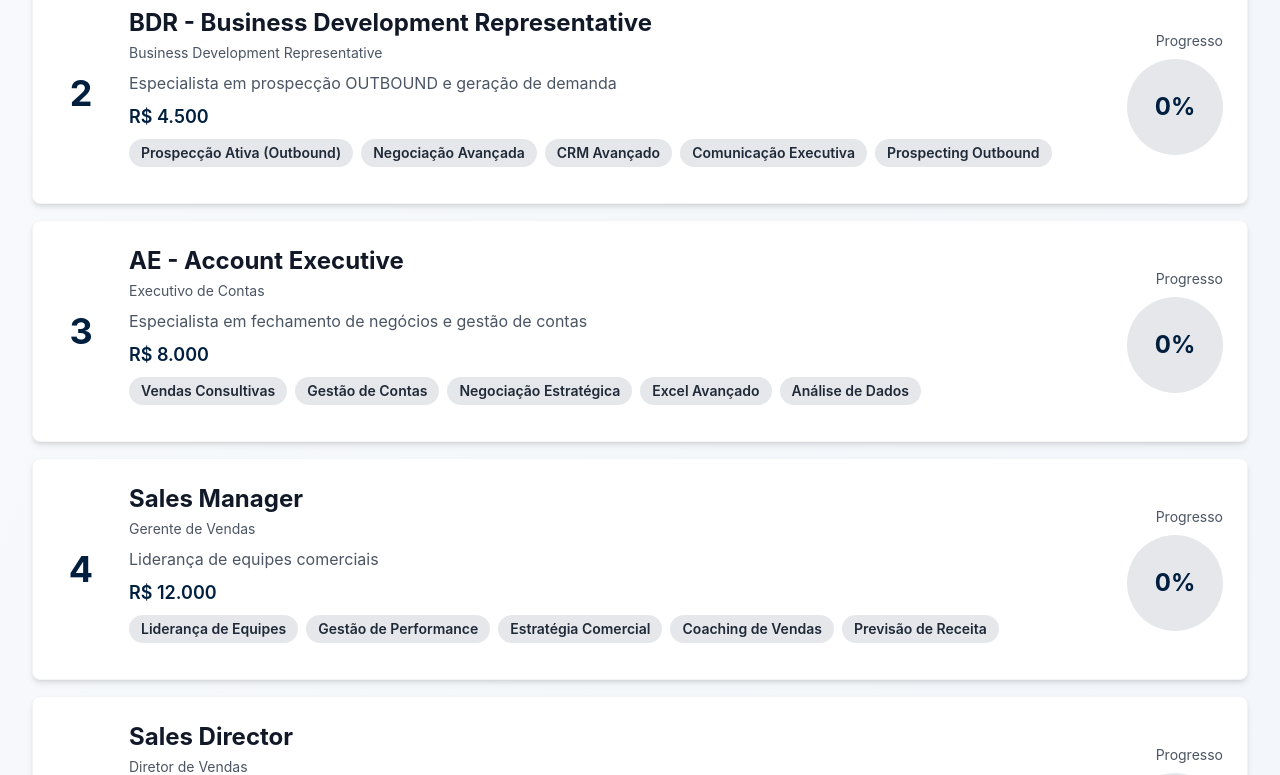
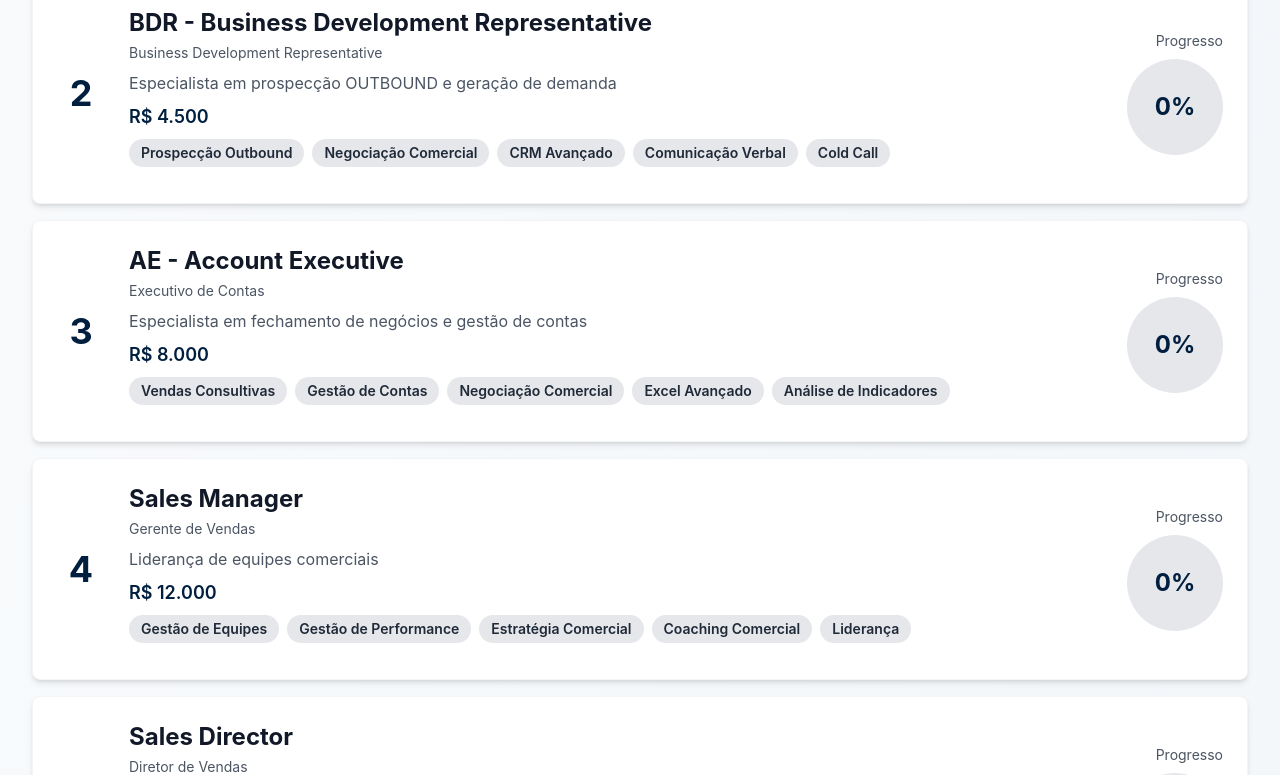
Before and after one commit to deniscansio/scaleconnect, a Next.js app: page /candidato/trilha-sucesso in a window 1280 px wide. Shown: the part 980-1755 px from the top of the page. Built offline with nearby package versions, Linux system fonts and the light colour scheme.

Commit message:
Corrigir competências da carreira para alinhar com banco de dados atualizado

```diff
--- a/app/data/career-path.ts
+++ b/app/data/career-path.ts
@@ -1,4 +1,5 @@
 // Dados da Trilha de Sucesso com Barras de Progresso por Cargo
+// Todas as competências estão alinhadas com a lista do banco de dados
 export const careerPath = {
   currentPosition: {
     title: 'SDR - Sales Development Representative',
@@ -6,7 +7,7 @@ export const careerPath = {
     salary: 3500,
     progress: 100,
     description: 'Profissional iniciante em vendas focado em prospecção INBOUND',
-    competencies: ['Prospecção Inbound', 'Negociação Básica', 'CRM', 'Comunicação'],
+    competencies: ['Prospecção Inbound', 'Negociação', 'CRM', 'Comunicação'],
     type: 'SDR'
   },
   targetPosition: {
@@ -21,10 +22,10 @@ export const careerPath = {
       subtitle: 'SDR Junior',
       salary: 3500,
       progress: 100,
-      competencies: ['Prospecção Inbound', 'Negociação Básica', 'CRM', 'Comunicação'],
+      competencies: ['Prospecção Inbound', 'Negociação', 'CRM', 'Comunicação'],
       description: 'Profissional iniciante em vendas focado em prospecção INBOUND',
       type: 'SDR',
-      requiredCompetencies: ['Prospecção Inbound', 'Negociação Básica', 'CRM', 'Comunicação']
+      requiredCompetencies: ['Prospecção Inbound', 'Negociação', 'CRM', 'Comunicação']
     },
     {
       id: 2,
@@ -32,10 +33,10 @@ export const careerPath = {
       subtitle: 'Business Development Representative',
       salary: 4500,
       progress: 0,
-      competencies: ['Prospecção Ativa (Outbound)', 'Negociação Avançada', 'CRM Avançado', 'Comunicação Executiva', 'Prospecting Outbound'],
+      competencies: ['Prospecção Outbound', 'Negociação Comercial', 'CRM Avançado', 'Comunicação Verbal', 'Cold Call'],
       description: 'Especialista em prospecção OUTBOUND e geração de demanda',
       type: 'BDR',
-      requiredCompetencies: ['Prospecção Ativa (Outbound)', 'Negociação Avançada', 'CRM Avançado', 'Comunicação Executiva']
+      requiredCompetencies: ['Prospecção Outbound', 'Negociação Comercial', 'CRM Avançado', 'Comunicação Verbal']
     },
     {
       id: 3,
@@ -43,10 +44,10 @@ export const careerPath = {
       subtitle: 'Executivo de Contas',
       salary: 8000,
       progress: 0,
-      competencies: ['Vendas Consultivas', 'Gestão de Contas', 'Negociação Estratégica', 'Excel Avançado', 'Análise de Dados'],
+      competencies: ['Vendas Consultivas', 'Gestão de Contas', 'Negociação Comercial', 'Excel Avançado', 'Análise de Indicadores'],
       description: 'Especialista em fechamento de negócios e gestão de contas',
       type: 'AE',
-      requiredCompetencies: ['Vendas Consultivas', 'Gestão de Contas', 'Negociação Estratégica', 'Excel Avançado', 'Análise de Dados']
+      requiredCompetencies: ['Vendas Consultivas', 'Gestão de Contas', 'Negociação Comercial', 'Excel Avançado']
     },
     {
       id: 4,
@@ -54,10 +55,10 @@ export const careerPath = {
       subtitle: 'Gerente de Vendas',
       salary: 12000,
       progress: 0,
-      competencies: ['Liderança de Equipes', 'Gestão de Performance', 'Estratégia Comercial', 'Coaching de Vendas', 'Previsão de Receita'],
+      competencies: ['Gestão de Equipes', 'Gestão de Performance', 'Estratégia Comercial', 'Coaching Comercial', 'Liderança'],
       description: 'Liderança de equipes comerciais',
       type: 'Manager',
-      requiredCompetencies: ['Liderança de Equipes', 'Gestão de Performance', 'Estratégia Comercial', 'Coaching de Vendas']
+      requiredCompetencies: ['Gestão de Equipes', 'Gestão de Performance', 'Estratégia Comercial', 'Coaching Comercial']
     },
     {
       id: 5,
@@ -65,10 +66,10 @@ export const careerPath = {
       subtitle: 'Diretor de Vendas',
       salary: 18000,
       progress: 0,
-      competencies: ['Gestão Estratégica', 'Liderança Executiva', 'Planejamento Comercial', 'Inglês Fluente', 'Gestão Financeira'],
+      competencies: ['Gestão Comercial', 'Liderança', 'Planejamento Comercial', 'Inglês Fluente', 'Visão de Negócio'],
       description: 'Gestão estratégica de vendas',
       type: 'Director',
-      requiredCompetencies: ['Gestão Estratégica', 'Liderança Executiva', 'Planejamento Comercial', 'Inglês Fluente']
+      requiredCompetencies: ['Gestão Comercial', 'Liderança', 'Planejamento Comercial', 'Inglês Fluente']
     },
     {
       id: 6,
@@ -76,26 +77,162 @@ export const careerPath = {
       subtitle: 'Chief Commercial Officer',
       salary: 25000,
       progress: 0,
-      competencies: ['Visão Estratégica', 'Liderança Transformacional', 'Gestão de Portfólio', 'Negociação de Contratos', 'Inovação Comercial'],
+      competencies: ['Visão de Negócio', 'Liderança', 'Gestão Comercial', 'Negociação Comercial', 'Estratégia Comercial'],
       description: 'Liderança executiva',
       type: 'CCO',
-      requiredCompetencies: ['Visão Estratégica', 'Liderança Transformacional', 'Gestão de Portfólio', 'Negociação de Contratos']
+      requiredCompetencies: ['Visão de Negócio', 'Liderança', 'Gestão Comercial', 'Negociação Comercial']
     }
   ],
   competencies: [
     'Prospecção Inbound',
-    'Prospecção Ativa (Outbound)',
-    'Negociação Básica',
-    'Negociação Avançada',
+    'Prospecção Outbound',
+    'Negociação',
+    'Negociação Comercial',
     'CRM',
     'CRM Avançado',
     'Comunicação',
-    'Comunicação Executiva',
+    'Comunicação Verbal',
+    'Comunicação Escrita',
     'Vendas Consultivas',
     'Gestão de Contas',
     'Excel Avançado',
-    'Liderança de Equipes',
-    'Inglês Fluente'
+    'Gestão de Equipes',
+    'Inglês Fluente',
+    'Cold Call',
+    'Geração de Leads',
+    'Qualificação de Leads',
+    'Follow-up',
+    'Fechamento de Vendas',
+    'Inside Sales',
+    'Spin Selling',
+    'Rapport Comercial',
+    'Pipeline de Vendas',
+    'Forecast Comercial',
+    'Gestão de Pipeline',
+    'Gestão de Funil',
+    'Cadência de Prospecção',
+    'Copywriting Comercial',
+    'Social Selling',
+    'Vendas B2B',
+    'Vendas B2C',
+    'Atendimento Comercial',
+    'Gestão de Carteira',
+    'Customer Success',
+    'Retenção de Clientes',
+    'Upsell',
+    'Cross-sell',
+    'Reativação de Clientes',
+    'Mapeamento de Mercado',
+    'Inteligência Comercial',
+    'Estratégia Comercial',
+    'Gestão Comercial',
+    'KPI Comercial',
+    'Métricas de Vendas',
+    'Análise de Indicadores',
+    'Planejamento Comercial',
+    'Negociação Comercial',
+    'Hubspot',
+    'Salesforce',
+    'Pipedrive',
+    'RD Station',
+    'LinkedIn Sales Navigator',
+    'Apollo.io',
+    'Exact Sales',
+    'Zoho CRM',
+    'Bitrix24',
+    'Slack',
+    'Notion',
+    'Trello',
+    'Monday.com',
+    'Google Workspace',
+    'Excel',
+    'Power BI',
+    'Google Sheets',
+    'Outlook',
+    'Microsoft Teams',
+    'ChatGPT',
+    'Automação Comercial',
+    'Automação de CRM',
+    'CRM Analytics',
+    'Dashboards Comerciais',
+    'Comunicação Assertiva',
+    'Escuta Ativa',
+    'Persuasão',
+    'Argumentação',
+    'Capacidade de Convencimento',
+    'Inteligência Emocional',
+    'Resiliência',
+    'Empatia',
+    'Organização',
+    'Gestão de Tempo',
+    'Gestão de Prioridades',
+    'Proatividade',
+    'Adaptabilidade',
+    'Flexibilidade',
+    'Senso de Urgência',
+    'Relacionamento Interpessoal',
+    'Trabalho em Equipe',
+    'Colaboração',
+    'Comprometimento',
+    'Responsabilidade',
+    'Ownership',
+    'Senso de Dono',
+    'Perfil Executor',
+    'Perfil Analítico',
+    'Perfil Comercial',
+    'Perfil Consultivo',
+    'Perfil Comunicativo',
+    'Perfil Estratégico',
+    'Perfil Competitivo',
+    'Perfil Relacional',
+    'Perfil Persuasivo',
+    'Perfil Hunter',
+    'Perfil Farmer',
+    'Perfil Hands-on',
+    'Perfil Dinâmico',
+    'Perfil Operacional',
+    'Perfil Processual',
+    'Perfil Corporativo',
+    'Perfil Externo',
+    'Perfil Interno',
+    'Perfil Híbrido',
+    'Perfil Influenciador',
+    'Perfil Organizado',
+    'Perfil Disciplinado',
+    'Perfil Autônomo',
+    'Perfil Independente',
+    'Perfil Técnico',
+    'Perfil Colaborativo',
+    'Perfil Orientado a Metas',
+    'Perfil Orientado a Resultados',
+    'Perfil Orientado a Performance',
+    'Liderança',
+    'Gestão de Performance',
+    'Gestão de Conflitos',
+    'Cultura de Feedback',
+    'Coaching Comercial',
+    'Motivação de Equipe',
+    'Planejamento Estratégico',
+    'Visão de Negócio',
+    'Tomada de Decisão',
+    'Resolução de Problemas',
+    'Pensamento Analítico',
+    'Pensamento Crítico',
+    'Capacidade Analítica',
+    'Alta Performance',
+    'Capacidade de Execução',
+    'Capacidade de Liderança',
+    'Capacidade de Influência',
+    'Aprendizado Contínuo',
+    'Inglês Básico',
+    'Inglês Intermediário',
+    'Inglês Avançado',
+    'Espanhol Básico',
+    'Espanhol Intermediário',
+    'Espanhol Avançado',
+    'Espanhol Fluente',
+    'Comunicação em Inglês',
+    'Negociação em Inglês'
   ],
   courses: {
     free: [
@@ -105,7 +242,7 @@ export const careerPath = {
         title: 'Técnicas de Negociação',
         value: 'Gratuito',
         certificate: true,
-        competency: 'Negociação Básica',
+        competency: 'Negociação',
         duration: '20h',
         weight: 5,
         url: 'https://www.fgv.br'
@@ -140,7 +277,7 @@ export const careerPath = {
         title: 'Gestão Comercial Avançada',
         value: 399,
         certificate: true,
-        competency: 'Liderança de Equipes',
+        competency: 'Gestão de Equipes',
         duration: '40h',
         weight: 15,
         url: 'https://www.fgv.br'
@@ -162,7 +299,7 @@ export const careerPath = {
         title: 'Alta Performance em Prospecção Outbound',
         value: 1490,
         certificate: true,
-        competency: 'Prospecção Ativa (Outbound)',
+        competency: 'Prospecção Outbound',
         duration: '50h',
         weight: 25,
         url: 'https://www.g4educacao.com.br'
@@ -173,7 +310,7 @@ export const careerPath = {
         title: 'Geração de Demanda',
         value: 297,
         certificate: true,
-        competency: 'Prospecting Outbound',
+        competency: 'Geração de Leads',
         duration: '25h',
         weight: 12,
         url: 'https://www.rockuniversity.com.br'
```
